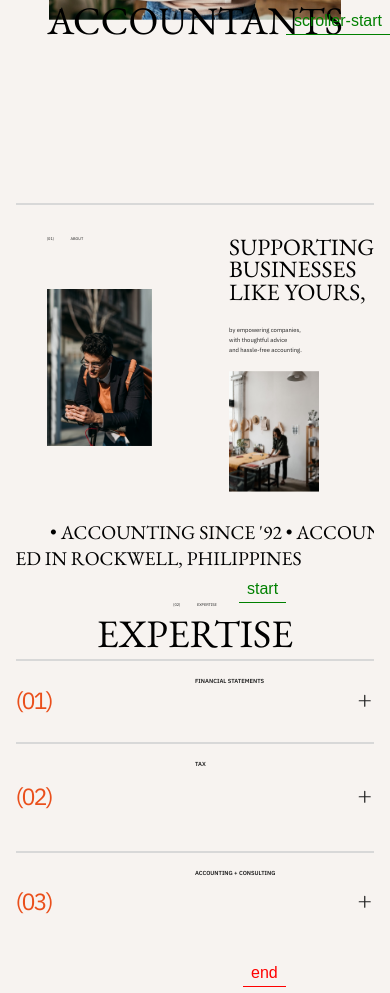
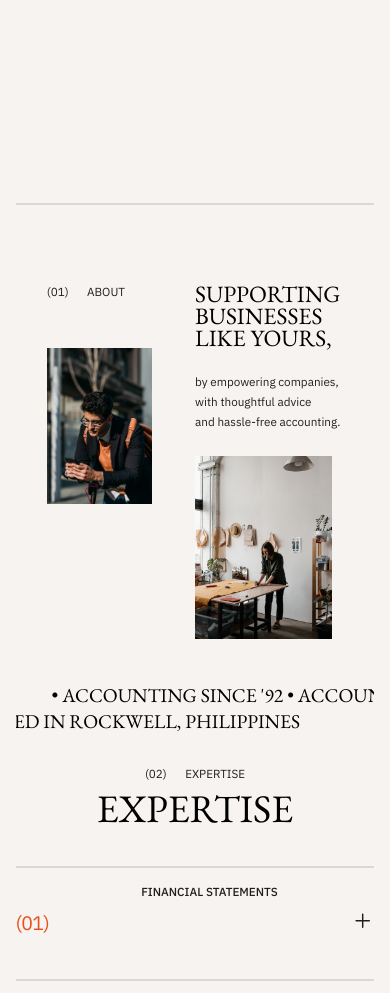
Before and after one commit to mercklyzer/Lyz-Co, a plain HTML site: page index.html in a window 390 px wide. Shown: the part 641-1634 px from the top of the page. Drawn offline with nearby package versions, Linux system fonts and the light colour scheme.

Commit message:
Working responsiveness

```diff
--- a/app.js
+++ b/app.js
@@ -96,11 +96,12 @@ gsap.to('.hero-wrapper img', {
 
 let hrWrappers = document.querySelectorAll('.hr-wrapper')
 hrWrappers.forEach((hrWrapper, index) => {
+
+    console.log(hrWrapper);
     gsap.to(hrWrapper, {
         scrollTrigger: {
             trigger: hrWrapper,
-            start: 'top 90%',
-            // markers: true
+            start: 'center bottom',
         },
         width: '100%',
         transformOrigin: 'left center',
@@ -188,11 +189,12 @@ gsap.to('.infinity .line-2', {
 let expertiseAnim = gsap.from('.expertise', {
     scrollTrigger: {
         trigger: '.expertise',
-        start: 'top +=80%',
-        markers:true
+        start: 'top 90%',
+        // markers:true
     },
     y: '20%',
-    opacity: 0
+    opacity: 0,
+    onComplete: () => ScrollTrigger.refresh()
 })
 
 
@@ -203,7 +205,6 @@ let expertiseItems = document.querySelectorAll('.expertise-item')
 
 expertiseItems.forEach((expertiseItem, i) => {
     console.log(expertiseItem);
-    let detailContainer = expertiseItem.querySelector('.detail-container')
     let subLabel = expertiseItem.querySelector('.item-sub-label')
     let itemButton = expertiseItem.querySelector('.item-button')
 
@@ -236,7 +237,10 @@ expertiseItems.forEach((expertiseItem, i) => {
         itemTimeline.from(itemDetail, {
             opacity: 0,
         }, 0.1*(index+2))
+
     })
+
+
 
     // start code of toggling animation
     itemTimeline.reverse()
--- a/style.css
+++ b/style.css
@@ -25,7 +25,6 @@ section.intro-overlay{
 }
 
 .header-wrapper{
-    /* border: 2px solid blue; */
     height: 5vw;
     width: 100%;
     position: relative;
@@ -91,7 +90,6 @@ section.intro-overlay h1{
 }
 
 .hero{
-    /* border: 2px solid red; */
     min-height: calc(100vh - 60px);
     width: 100%;
     display: flex;
@@ -250,7 +248,6 @@ section.intro-overlay h1{
 
 .expertise{
     padding: 0vw 0vw 8vw 0vw;
-    /* border: 2px solid red; */
 }
 
 .expertise-header{
@@ -278,12 +275,16 @@ section.intro-overlay h1{
 
 .expertise-items{
     cursor: pointer;
-    /* border: 2px solid red; */
 }
 
 .expertise-item{
     display: flex;
     padding: 4vw 0;
+    transition: 0.4s;
+}
+
+.expertise-item:hover{
+    background-color: #D2D0CF;
 }
 
 .item-counter, .item-label-container{
@@ -299,7 +300,6 @@ section.intro-overlay h1{
     justify-content: flex-start;
     align-items: center;
     letter-spacing: -0.5vw;
-    /* border: 2px solid red; */
 }
 
 .item-label-container{
@@ -310,29 +310,21 @@ section.intro-overlay h1{
 
     justify-content: space-between;
     align-items: center;
-    /* border: 2px solid red; */
-}
-
-.detail-container{
-    position: relative;
-    /* border: 2px solid red; */
 }
 
 .item-sub-label{
     color: #ea4f1b;
     font-size: 1vw;
     font-weight: 400;
-    /* height: 0;
-    opacity: 0; */
 }
 
 .item-detail{
-    /* border: 2px solid red; */
     margin-top: 1vw;
     opacity: 1;
     font-size: 1.1vw;
     font-weight: 400;
 }
+
 
 .item-button{
     transition: 0.4s;
@@ -354,6 +346,10 @@ section.intro-overlay h1{
         padding: 30px 0;
     }
 
+    .hero{
+        padding: 0;
+    }
+
     .hero-wrapper img{
         min-width: 70vw;
     }
@@ -361,6 +357,73 @@ section.intro-overlay h1{
     .bottom-header{
         bottom: -4vw;
     }
+
+    .label-wrapper, .expertise-header-label{
+        font-size: 3vw !important;
+    }
+
+    .about{
+        padding: 20vw 0 8vw 0;
+    }
+
+    .about-desktop .left-col{
+        flex-basis: 40%;
+    }
+
+    .about-desktop .right-col{
+        flex-basis: 50%;
+    }
+
+    .about-desktop .right-col .image-wrapper{
+        width:35vw;
+    }
+
+    .about-desktop .right-col h1{
+        font-size: 6vw;
+    }
+
+    .about-desktop .right-col h2{
+        margin: 6vw 0px 6vw 0vw;
+        font-size: 3vw;
+    }
+
+    .expertise-header{
+        margin-bottom: 8vw;
+    }
+
+    .item-counter{
+        flex-basis: 35%;
+    }
+    .item-label-container{
+        flex-basis: 65%;
+    }
+
+    .item-counter{
+        font-size: 5vw;
+        letter-spacing: -0.2vw;
+    }
+
+    .item-label-container{
+        font-size: 3vw;
+        font-weight: 500;
+    }
+
+    .item-sub-label{
+        font-size: 2vw;
+        font-weight: 500;
+    }
+
+    .item-detail{
+        font-size: 1.5vw;
+        font-weight: 500;
+    }
+
+    .item-button ion-icon{
+        width: 6vw;
+        height: 6vw;
+    }
+
+
 }
 
 @media screen and (max-width: 480px){
```
